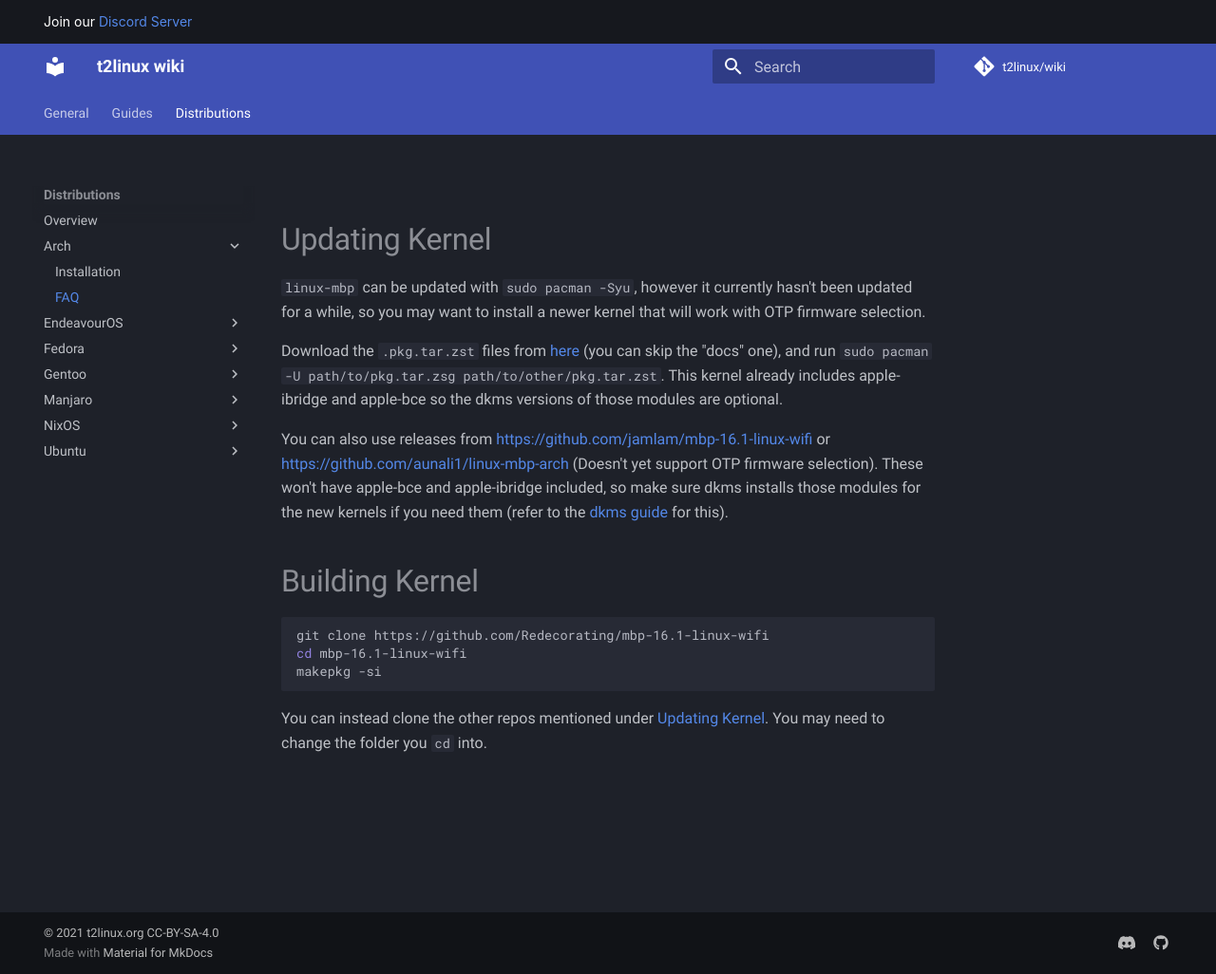
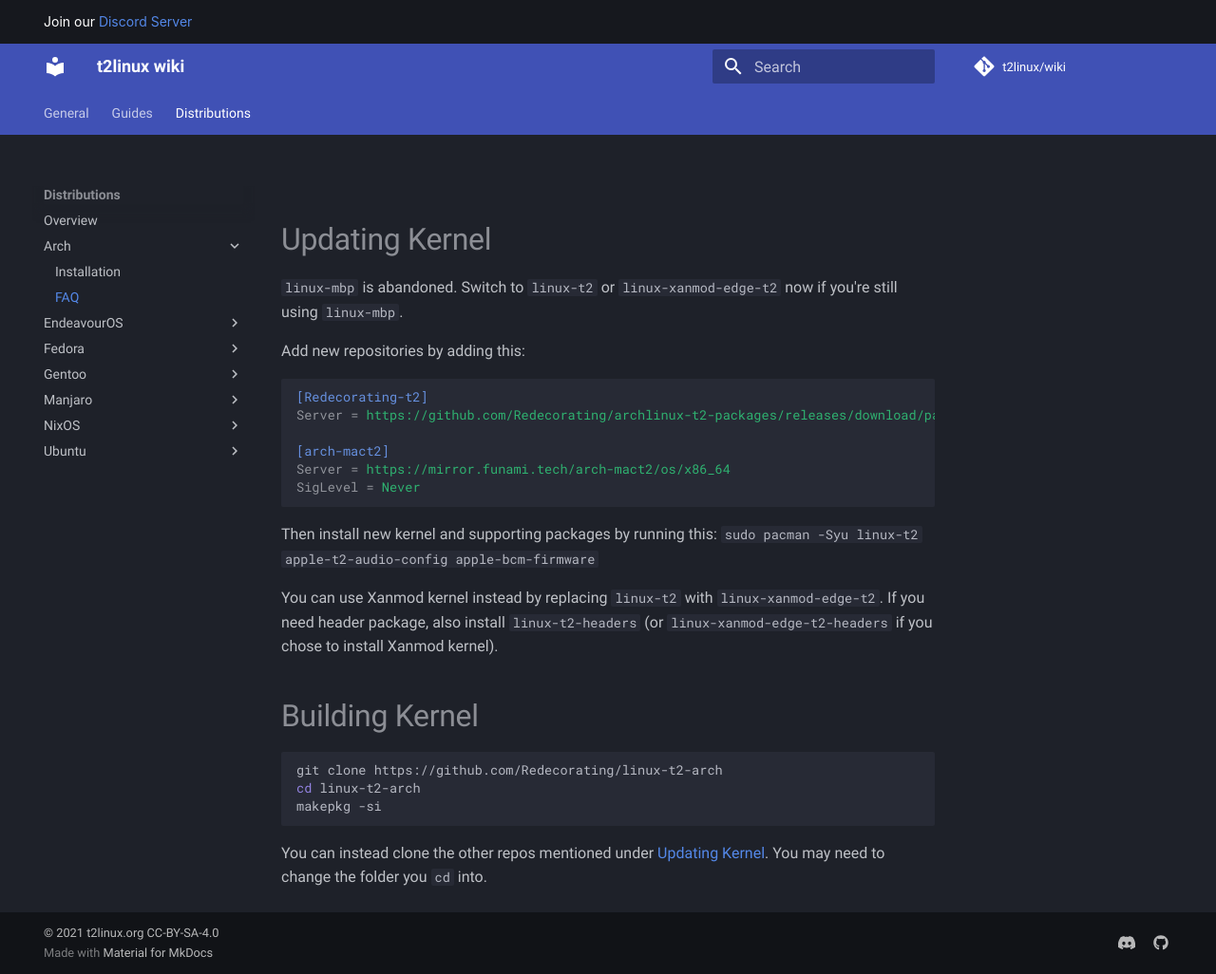
Before and after one commit to t2linux/wiki, an MkDocs documentation site: the page built from docs/distributions/arch/faq.md, in a window 1280 px wide and 1026 px high. Shown: the whole window at 95% size. Built offline with MkDocs 1.6.1 and Material for MkDocs 9.7.7, drawn with Linux system fonts in a browser that asks for light colours; comment, search, counter and statistics services are not loaded.

Commit message:
Update Arch FAQ up to date

````diff
--- a/docs/distributions/arch/faq.md
+++ b/docs/distributions/arch/faq.md
@@ -1,16 +1,28 @@
 # Updating Kernel
 
-`linux-mbp` can be updated with `sudo pacman -Syu`, however it currently hasn't been updated for a while, so you may want to install a newer kernel that will work with OTP firmware selection.
+`linux-mbp` is abandoned. Switch to `linux-t2` or `linux-xanmod-edge-t2` now if you're still using `linux-mbp`.
 
-Download the `.pkg.tar.zst` files from [here](https://github.com/Redecorating/mbp-16.1-linux-wifi/releases/latest) (you can skip the "docs" one), and run `sudo pacman -U path/to/pkg.tar.zsg path/to/other/pkg.tar.zst`. This kernel already includes apple-ibridge and apple-bce so the dkms versions of those modules are optional.
+Add new repositories by adding this:
+```ini
+[Redecorating-t2]
+Server = https://github.com/Redecorating/archlinux-t2-packages/releases/download/packages
 
-You can also use releases from [https://github.com/jamlam/mbp-16.1-linux-wifi](https://github.com/jamlam/mbp-16.1-linux-wifi) or [https://github.com/aunali1/linux-mbp-arch](https://github.com/aunali1/linux-mbp-arch) (Doesn't yet support OTP firmware selection). These won't have apple-bce and apple-ibridge included, so make sure dkms installs those modules for the new kernels if you need them (refer to the [dkms guide](https://wiki.t2linux.org/guides/dkms/) for this).
+[arch-mact2]
+Server = https://mirror.funami.tech/arch-mact2/os/x86_64
+SigLevel = Never
+```
+
+Then install new kernel and supporting packages by running this:
+`sudo pacman -Syu linux-t2 apple-t2-audio-config apple-bcm-firmware`
+
+You can use Xanmod kernel instead by replacing `linux-t2` with `linux-xanmod-edge-t2`. If you need header package, also install `linux-t2-headers` (or `linux-xanmod-edge-t2-headers` if you chose to install Xanmod kernel).
+
 
 # Building Kernel
 
 ```sh
-git clone https://github.com/Redecorating/mbp-16.1-linux-wifi
-cd mbp-16.1-linux-wifi
+git clone https://github.com/Redecorating/linux-t2-arch
+cd linux-t2-arch
 makepkg -si
 ```
 
````
